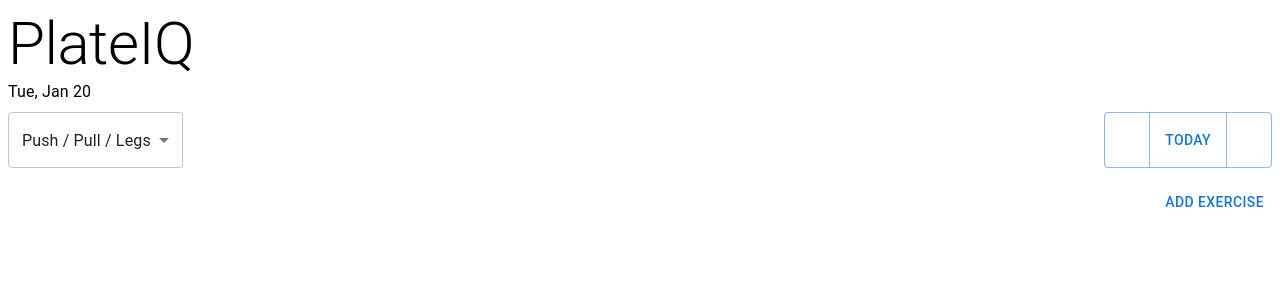
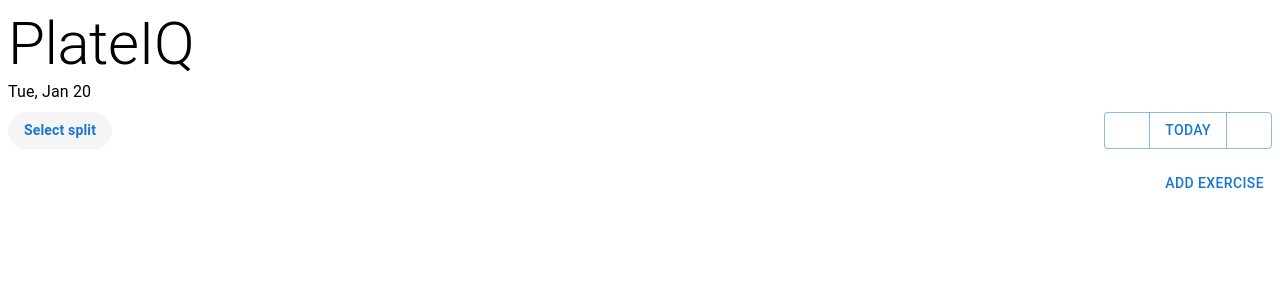
Before and after one commit to Mason-Little/PlateIQ, a React (Vite) app: page / in a window 1280 px wide. Shown: the top 300 px of the page. Built offline with nearby package versions, Linux system fonts and the light colour scheme; some icons are missing.

Commit message:
feat: add split selection

```diff
--- /dev/null
+++ b/src/api/users.ts
@@ -0,0 +1,30 @@
+import {
+  ensureDefaultUser,
+  getCurrentUserId,
+  getUsers,
+  setUsers,
+} from "@/lib/storage";
+import type { User } from "@/types";
+
+export const fetchUser = async (): Promise<User> => {
+  const currentUserId = getCurrentUserId();
+  const users = getUsers();
+  return users[currentUserId] ?? ensureDefaultUser();
+};
+
+export const updateUserSplit = async (
+  selectedSplitId?: string,
+): Promise<User> => {
+  const currentUserId = getCurrentUserId();
+  const users = getUsers();
+  const existing = users[currentUserId] ?? ensureDefaultUser();
+  const updated: User = {
+    ...existing,
+    selectedSplitId,
+  };
+  setUsers({
+    ...users,
+    [currentUserId]: updated,
+  });
+  return updated;
+};
--- a/src/components/NoteBook.tsx
+++ b/src/components/NoteBook.tsx
@@ -8,13 +8,14 @@
 import { useState } from "react";
 import { WorkoutCard } from "./EntryCard";
 import { ExerciseSelector } from "./ExerciseSelector";
-import { SplitDropdown } from "./SplitDropdown";
+import { SplitStatus } from "./SplitStatus";
 
 export const NoteBook = () => {
   const [selectedDay, setSelectedDay] = useState(new Date());
   const sessionDate = format(selectedDay, "yyyy-MM-dd");
 
   const { sessionByDate } = useSessionData(sessionDate);
+
   const { entries = [], createEntryAsync } = useExerciseEntryData(
     sessionByDate?.id ?? "",
   );
@@ -42,7 +43,7 @@
           marginTop: "8px",
         }}
       >
-        <SplitDropdown />
+        <SplitStatus selectedDate={selectedDay} />
         <ButtonGroup sx={{}}>
           <Button onClick={() => setSelectedDay(subDays(selectedDay, 1))}>
             <ArrowLeftIcon />
--- a/src/components/SplitDropdown.tsx
+++ /dev/null
@@ -1,19 +0,0 @@
-import { Splits } from "@/data/Splits";
-import { MenuItem, Select } from "@mui/material";
-import { useState } from "react";
-
-export const SplitDropdown = () => {
-  const [split, setSplit] = useState(Splits[0].id);
-
-  return (
-    <>
-      <Select value={split} onChange={(e) => setSplit(e.target.value)}>
-        {Splits.map((split) => (
-          <MenuItem key={split.id} value={split.id}>
-            {split.name}
-          </MenuItem>
-        ))}
-      </Select>
-    </>
-  );
-};
--- /dev/null
+++ b/src/components/SplitStatus.tsx
@@ -0,0 +1,148 @@
+import { Splits } from "@/data/Splits";
+import { useUserData } from "@/hooks/useUsers";
+import { getSplitDayForDate } from "@/utils/getSplitDayForDate";
+import {
+  Box,
+  Button,
+  Dialog,
+  DialogActions,
+  DialogContent,
+  DialogTitle,
+  MenuItem,
+  Select,
+  Typography,
+} from "@mui/material";
+import { addDays } from "date-fns";
+import { useMemo, useState } from "react";
+
+const DEFAULT_LABEL = "Select split";
+
+type SplitStatusProps = {
+  selectedDate: Date;
+};
+
+export const SplitStatus = ({ selectedDate }: SplitStatusProps) => {
+  const { user, updateUserSplit, isUpdatingSplit } = useUserData();
+  const [isOpen, setIsOpen] = useState(false);
+  const [pendingSplitId, setPendingSplitId] = useState(
+    user?.selectedSplitId ?? "",
+  );
+
+  const todaySplitDay = useMemo(
+    () => getSplitDayForDate(selectedDate, user?.selectedSplitId),
+    [selectedDate, user?.selectedSplitId],
+  );
+
+  const tomorrowSplitDay = useMemo(() => {
+    const tomorrow = addDays(selectedDate, 1);
+    return getSplitDayForDate(tomorrow, user?.selectedSplitId);
+  }, [selectedDate, user?.selectedSplitId]);
+
+  const handleOpen = () => {
+    setPendingSplitId(user?.selectedSplitId ?? "");
+    setIsOpen(true);
+  };
+
+  const handleClose = () => {
+    setIsOpen(false);
+  };
+
+  const handleSave = async () => {
+    await updateUserSplit(pendingSplitId || undefined);
+    setIsOpen(false);
+  };
+
+  const handleSplitChange = (value: string) => {
+    setPendingSplitId(value);
+  };
+
+  return (
+    <>
+      <Button
+        onClick={handleOpen}
+        sx={{
+          backgroundColor: "rgba(0, 0, 0, 0.04)",
+          borderRadius: "999px",
+          paddingX: "16px",
+          paddingY: "6px",
+          textTransform: "none",
+        }}
+        variant="text"
+      >
+        <Typography sx={{ fontWeight: 600 }} variant="body2">
+          {todaySplitDay?.day.name ?? DEFAULT_LABEL}
+        </Typography>
+      </Button>
+      <Dialog onClose={handleClose} open={isOpen}>
+        <DialogTitle>Split overview</DialogTitle>
+        <DialogContent>
+          <Box
+            sx={{
+              display: "flex",
+              flexDirection: "column",
+              gap: "16px",
+              marginTop: "8px",
+              minWidth: "320px",
+            }}
+          >
+            <Box
+              sx={{
+                backgroundColor: "rgba(0, 0, 0, 0.04)",
+                borderRadius: "16px",
+                padding: "16px",
+              }}
+            >
+              <Typography color="text.secondary" variant="overline">
+                Tomorrow
+              </Typography>
+              <Typography variant="h5">
+                {tomorrowSplitDay?.day.name ?? DEFAULT_LABEL}
+              </Typography>
+              <Typography color="text.secondary" variant="body2">
+                {tomorrowSplitDay?.split.name ?? "No split selected"}
+              </Typography>
+            </Box>
+            <Box
+              sx={{
+                display: "flex",
+                flexDirection: "column",
+                gap: "8px",
+              }}
+            >
+              <Typography color="text.secondary" variant="overline">
+                Change split
+              </Typography>
+              <Select
+                displayEmpty
+                fullWidth
+                onChange={(event) => handleSplitChange(event.target.value)}
+                value={pendingSplitId}
+              >
+                <MenuItem value="">
+                  <em>{DEFAULT_LABEL}</em>
+                </MenuItem>
+                {Splits.map((split) => (
+                  <MenuItem key={split.id} value={split.id}>
+                    {split.name}
+                  </MenuItem>
+                ))}
+              </Select>
+            </Box>
+          </Box>
+        </DialogContent>
+        <DialogActions sx={{ paddingX: "24px", paddingBottom: "16px" }}>
+          <Button onClick={handleClose} variant="text">
+            Cancel
+          </Button>
+          <Button
+            disabled={isUpdatingSplit}
+            onClick={handleSave}
+            variant="contained"
+          >
+            Save
+          </Button>
+        </DialogActions>
+      </Dialog>
+    </>
+  );
+};
--- /dev/null
+++ b/src/hooks/useUsers.ts
@@ -0,0 +1,25 @@
+import { fetchUser, updateUserSplit } from "@/api/users";
+import { useMutation, useQuery, useQueryClient } from "@tanstack/react-query";
+
+export const useUserData = () => {
+  const queryClient = useQueryClient();
+  const { data, isLoading, error } = useQuery({
+    queryKey: ["user"],
+    queryFn: fetchUser,
+  });
+
+  const updateSplitMutation = useMutation({
+    mutationFn: (selectedSplitId?: string) => updateUserSplit(selectedSplitId),
+    onSuccess: (user) => {
+      queryClient.setQueryData(["user"], user);
+    },
+  });
+
+  return {
+    user: data,
+    isLoading,
+    error,
+    updateUserSplit: updateSplitMutation.mutateAsync,
+    isUpdatingSplit: updateSplitMutation.isPending,
+  };
+};
--- /dev/null
+++ b/src/utils/getSplitDayForDate.ts
@@ -0,0 +1,25 @@
+import { Splits } from "@/data/Splits";
+import type { Split, SplitDay } from "@/types";
+
+export const getSplitDayForDate = (
+  date: Date,
+  splitId?: string,
+): { split: Split; day: SplitDay } | null => {
+  if (!splitId) {
+    return null;
+  }
+  const split = Splits.find((entry) => entry.id === splitId);
+  if (!split) {
+    return null;
+  }
+  const orderedDays = [...split.days].sort((a, b) => a.order - b.order);
+  if (orderedDays.length === 0) {
+    return null;
+  }
+  const dayIndex = date.getDay() % orderedDays.length;
+  const day = orderedDays[dayIndex];
+  if (!day) {
+    return null;
+  }
+  return { split, day };
+};
--- /dev/null
+++ b/src/utils/getSplitForSession.ts
@@ -0,0 +1,6 @@
+import { Splits } from "@/data/Splits";
+import type { Session } from "@/types";
+
+export const getSplitForSession = (session: Session) => {
+  return Splits.find((split) => split.id === session.splitDayId);
+};
```
